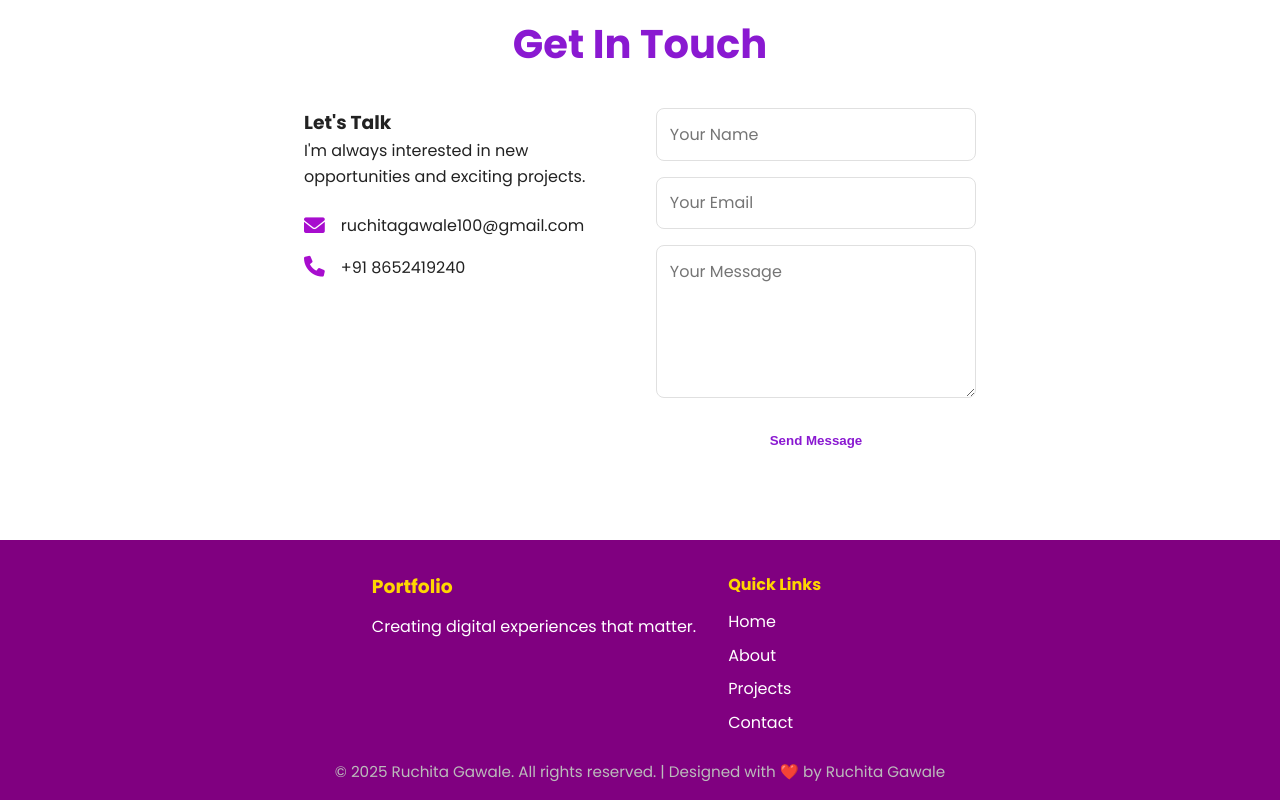
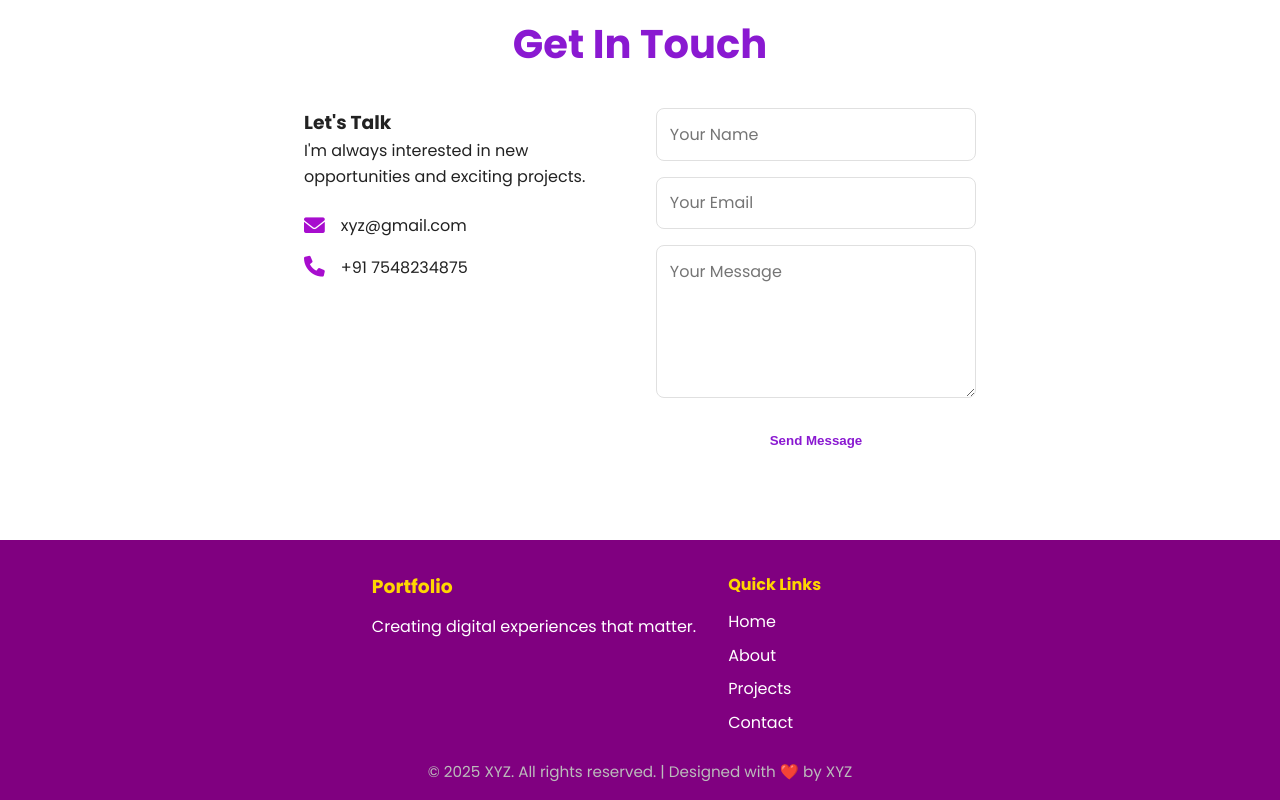
Before and after one commit to ruchita-4411/PRODIGY_WD_04, a plain HTML site: page index.html in a window 1280 px wide. Shown: the part 2554-3354 px from the top of the page. Drawn offline with Linux system fonts and the light colour scheme.

Commit message:
Update index.html

```diff
--- a/index.html
+++ b/index.html
@@ -218,11 +218,11 @@
                     <div class="contact-details">
                         <div class="contact-item">
                             <i class="fas fa-envelope"></i>
-                            <p>ruchitagawale100@gmail.com</p>
+                            <p>xyz@gmail.com</p>
                         </div>
                         <div class="contact-item">
                             <i class="fas fa-phone"></i>
-                            <p>+91 8652419240</p>
+                            <p>+91 7548234875</p>
                         </div>
                     </div>
                 </div>
@@ -257,7 +257,7 @@
                 </div>
             </div>
             <div class="footer-bottom">
-                <p>&copy; 2025 Ruchita Gawale. All rights reserved. | Designed with ❤️ by Ruchita Gawale</p>
+                <p>&copy; 2025 XYZ. All rights reserved. | Designed with ❤️ by XYZ</p>
             </div>
         </div>
     </footer>
```
